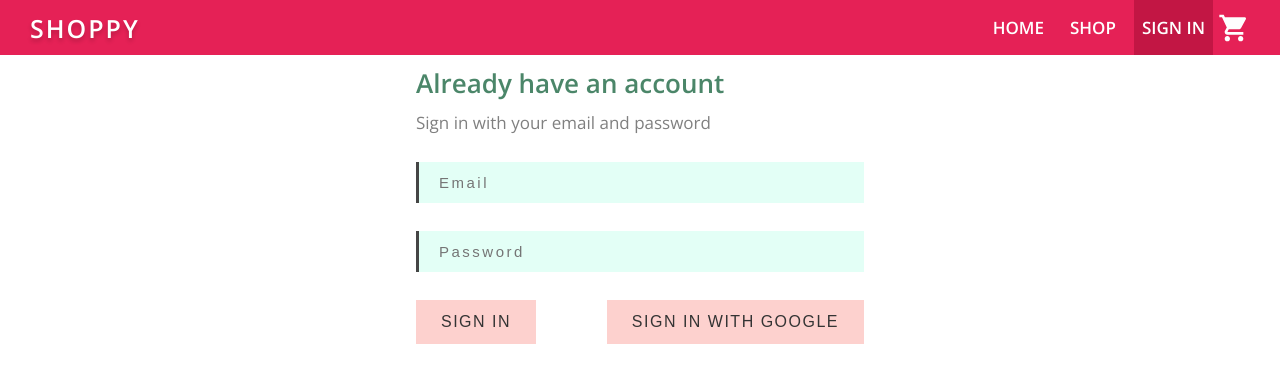
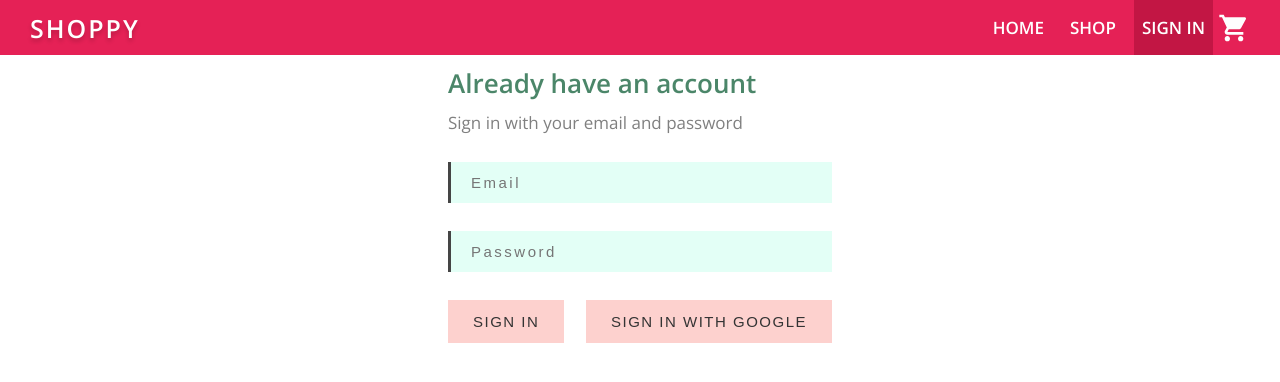
Before and after one commit to touhidulShawan/shoppy, a React (Create React App) app: page /signIn in a window 1280 px wide. Shown: the top 382 px of the page. Built offline with nearby package versions, Linux system fonts and the light colour scheme.

Commit message:
fixed style issue with button

```diff
--- a/src/components/btn/Btn.scss
+++ b/src/components/btn/Btn.scss
@@ -5,16 +5,17 @@ $color: #343434;
 .btn {
   background: $bg;
   color: $color;
-  font-size: 1.6rem;
+  font-size: 1.5rem;
   padding: 1.3rem 2.5rem;
   border: none;
   outline: none;
   cursor: pointer;
   text-transform: uppercase;
   letter-spacing: 0.15rem;
-  transition: letter-spacing 300ms ease-out;
+  transition: all 300ms ease-out;
 
   &:hover {
-    letter-spacing: 0.35rem;
+    background: $color;
+    color: $bg;
   }
 }
--- a/src/components/signIn/SignIn.scss
+++ b/src/components/signIn/SignIn.scss
@@ -3,7 +3,7 @@ $light-black: #343434;
 $secondary-color: #4b8669;
 
 .signIn {
-  width: 35vw;
+  width: 30vw;
 }
 
 h2 {
```
